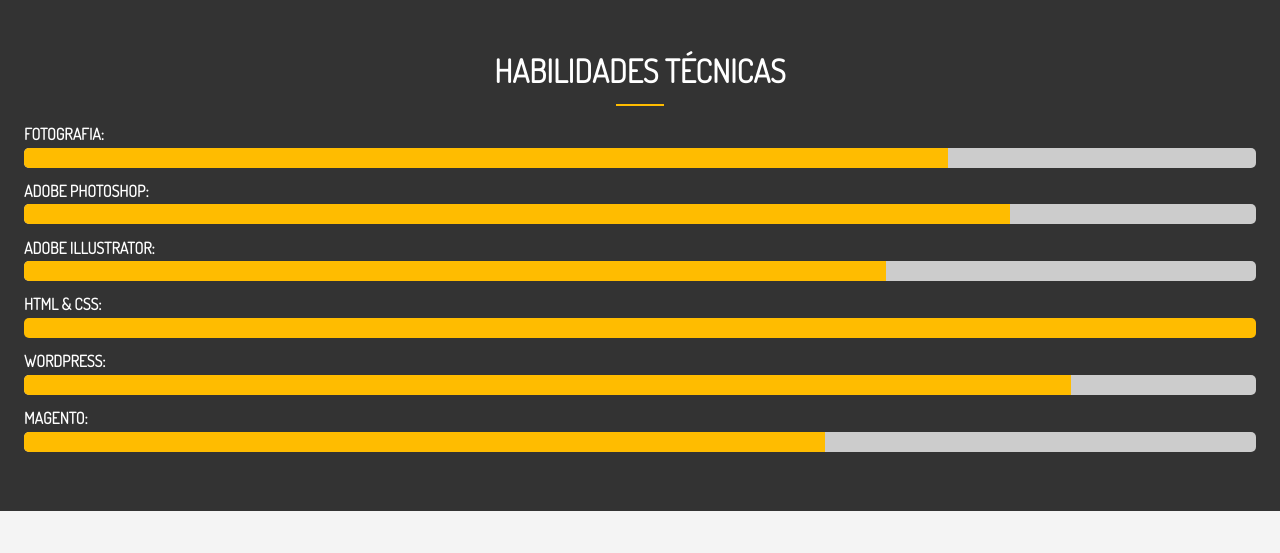
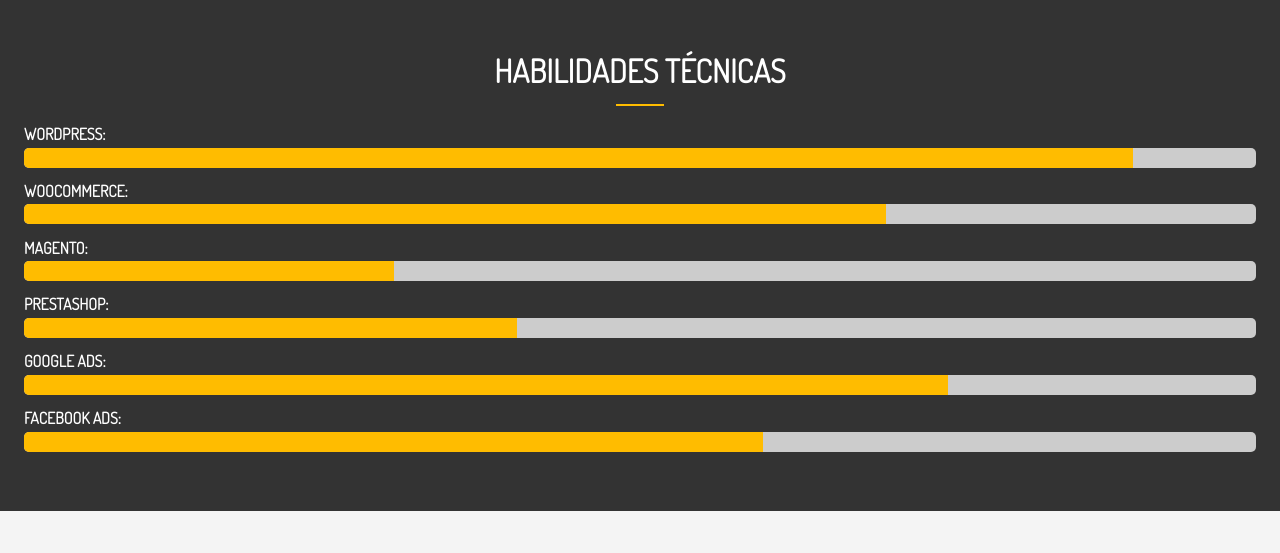
Before and after one commit to femoraes-me/portfolio-website-with-sass, a website: page dist/about.html in a window 1280 px wide. Shown: the part 820-1373 px from the top of the page. Drawn offline with Linux system fonts and the light colour scheme.

Commit message:
alterada barra de habilidades

```diff
--- a/dist/about.html
+++ b/dist/about.html
@@ -84,34 +84,34 @@
         <h2 class="section-title">Habilidades Técnicas</h2>
         <div class="bottom-line"></div>
 
-        <h4>Fotografia:</h4>
+        <h4>Wordpress:</h4>
+        <div class="progress">
+          <div style="width: 90%"></div>
+        </div>
+
+        <h4>WooCommerce:</h4>
+        <div class="progress">
+          <div style="width: 70%"></div>
+        </div>
+
+        <h4>Magento:</h4>
+        <div class="progress">
+          <div style="width: 30%"></div>
+        </div>
+
+        <h4>PrestaShop:</h4>
+        <div class="progress">
+          <div style="width: 40%"></div>
+        </div>
+
+        <h4>Google Ads:</h4>
         <div class="progress">
           <div style="width: 75%"></div>
         </div>
 
-        <h4>Adobe Photoshop:</h4>
+        <h4>Facebook Ads:</h4>
         <div class="progress">
-          <div style="width: 80%"></div>
-        </div>
-
-        <h4>Adobe Illustrator:</h4>
-        <div class="progress">
-          <div style="width: 70%"></div>
-        </div>
-
-        <h4>HTML & CSS:</h4>
-        <div class="progress">
-          <div style="width: 100%"></div>
-        </div>
-
-        <h4>Wordpress:</h4>
-        <div class="progress">
-          <div style="width: 85%"></div>
-        </div>
-
-        <h4>Magento:</h4>
-        <div class="progress">
-          <div style="width: 65%"></div>
+          <div style="width: 60%"></div>
         </div>
       </div>
     </section>
```
